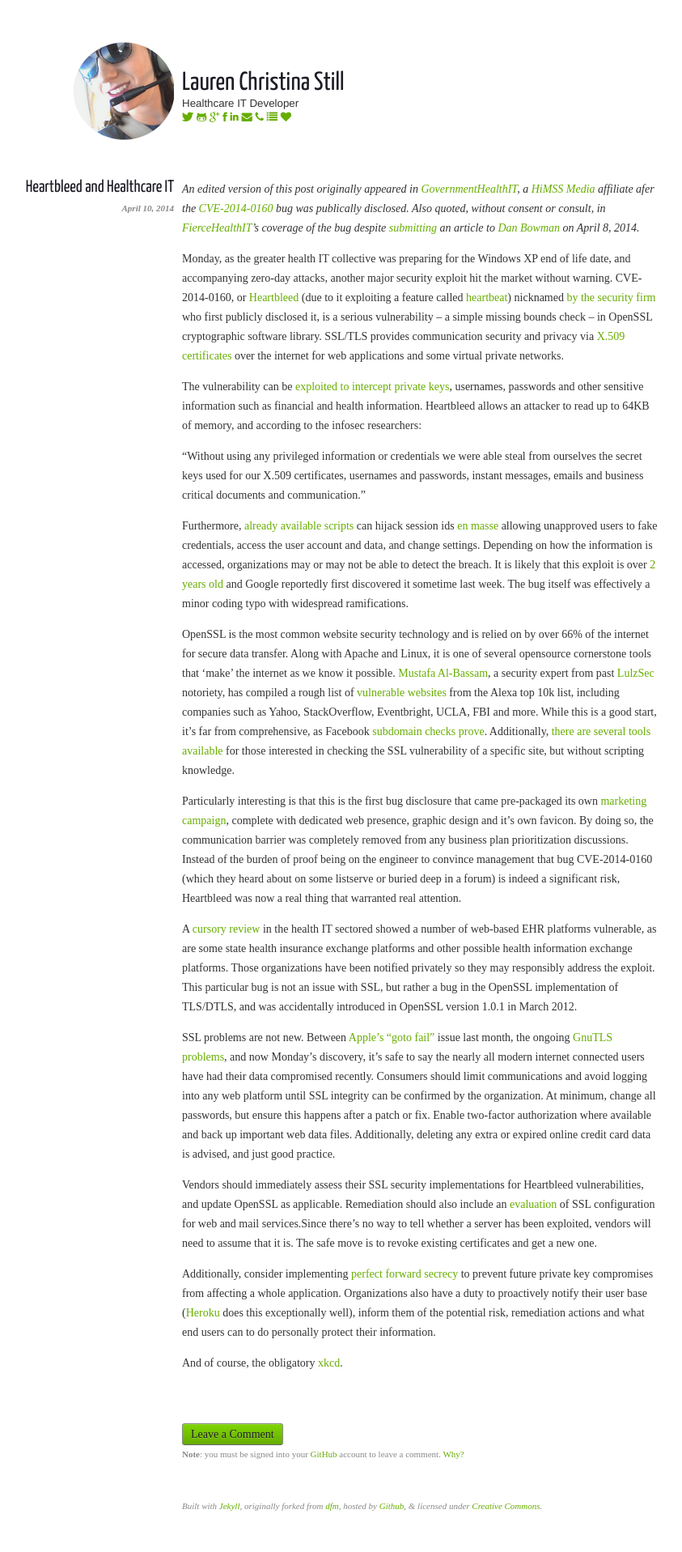
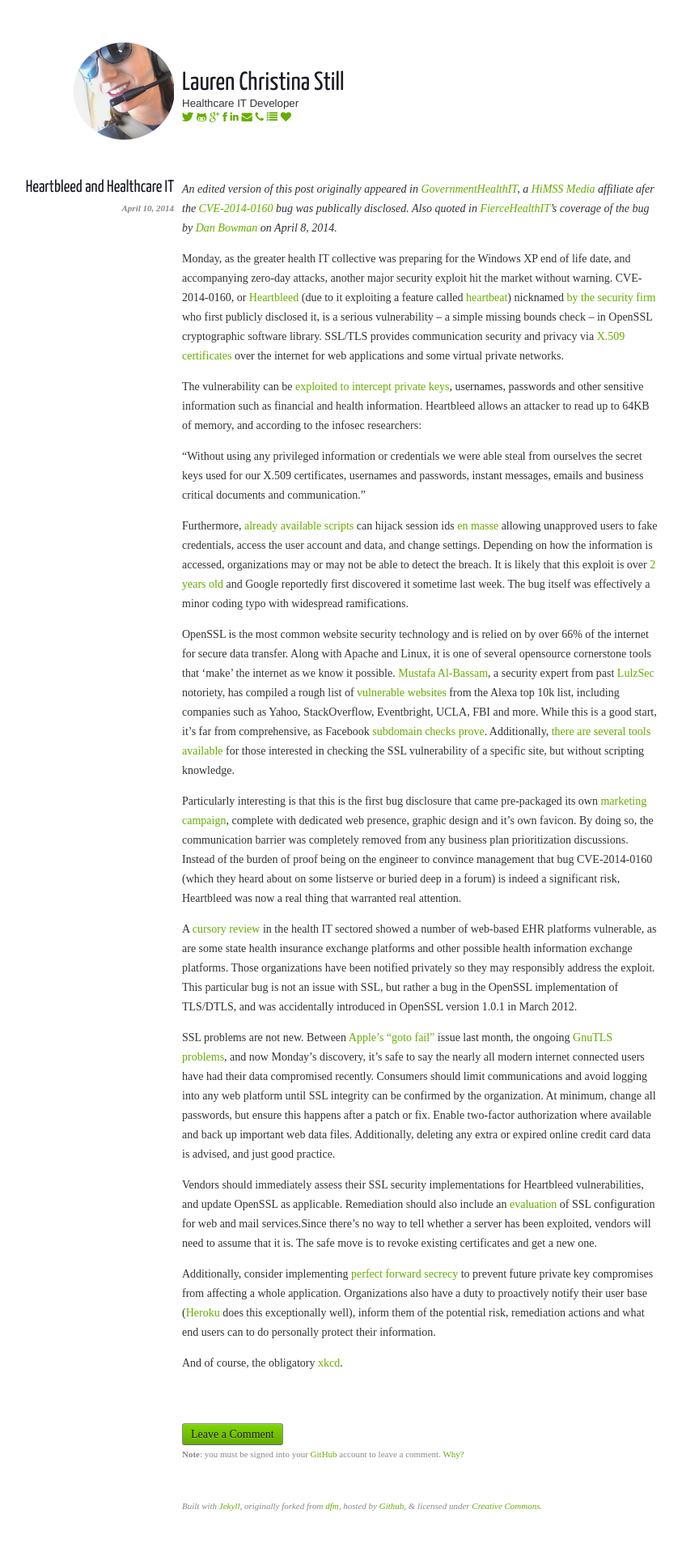
Before and after one commit to laurenstill/laurenstill.github.io, a Jekyll site: the page built from _posts/2014-4-10-heartbleed.markdown, in a window 1280 px wide. Shown: the whole page at 81% size, without its empty margins (220-1063 px from the left). Built offline with Jekyll 4.4.1, drawn with Linux system fonts in a browser that asks for light colours; nearby versions of some CDN libraries.

Commit message:
Update 2014-4-10-heartbleed.markdown

```diff
--- a/_posts/2014-4-10-heartbleed.markdown
+++ b/_posts/2014-4-10-heartbleed.markdown
@@ -3,7 +3,7 @@
 title: Heartbleed and Healthcare IT
 catagories: [healhtIT, mHealth, infosec]
 ---
-*An edited version of this post originally appeared in [GovernmentHealthIT][GovHIT], a [HiMSS Media][HiMSS Media] affiliate afer the [CVE-2014-0160][heartbleed] bug was publically disclosed. Also quoted, without consent or consult, in [FierceHealthIT][FierceHealthIT]'s coverage of the bug despite [submitting][email] an article to [Dan Bowman][danmail] on April 8, 2014.*
+*An edited version of this post originally appeared in [GovernmentHealthIT][GovHIT], a [HiMSS Media][HiMSS Media] affiliate afer the [CVE-2014-0160][heartbleed] bug was publically disclosed. Also quoted in [FierceHealthIT][FierceHealthIT]'s coverage of the bug by [Dan Bowman][danmail] on April 8, 2014.*
 
 [heartbleed]: http://heartbleed.com/
 [GovHIT]: http://www.govhealthit.com/news/what-health-orgs-need-know-about-heartbleed
```
